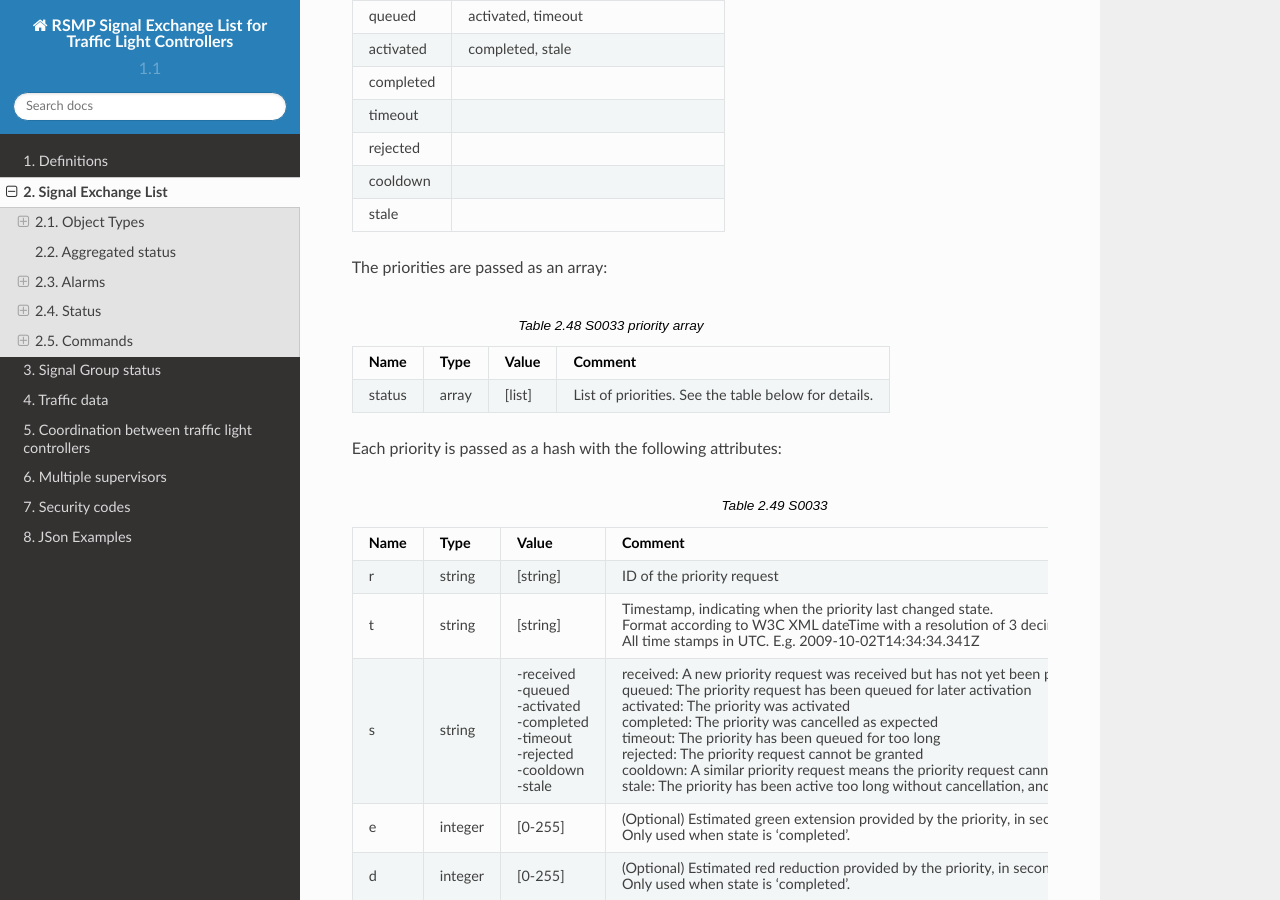
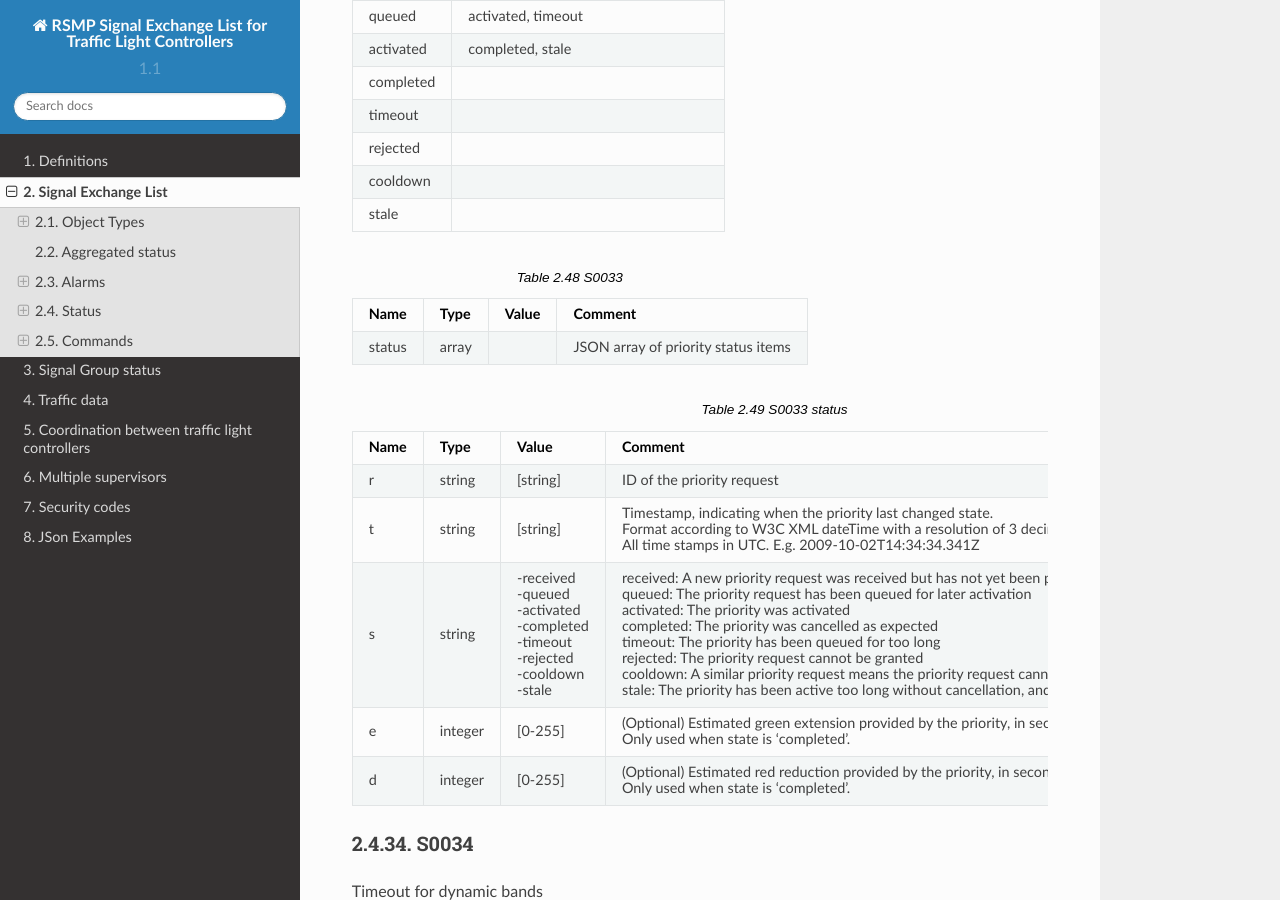
Before and after one commit to rsmp-nordic/rsmp_sxl_traffic_lights, a Sphinx documentation site: the page built from source/sxl_traffic_light_controller.rst, in a window 1280 px wide and 900 px high, scrolled down 25496 px. Built offline with Sphinx 7.4.7 and the Read the Docs theme 2.0.0, drawn with Linux system fonts in a browser that asks for light colours.

Commit message:
sxl: formatting update when using the 'array' type in S0033

```diff
--- a/source/sxl_traffic_light_controller.rst
+++ b/source/sxl_traffic_light_controller.rst
@@ -1495,24 +1495,23 @@ A request always starts in the 'received' state. The following table shows the p
    stale
    ==========  =====================================
 
-The priorities are passed as an array:
-
-.. tabularcolumns:: |\Yl{0.15}|\Yl{0.08}|\Yl{0.13}|\Yl{0.50}|
-
-.. table:: S0033 priority array
-
-   ==========  =======  ===============  ==============================================================================
-   Name        Type     Value            Comment
-   ==========  =======  ===============  ==============================================================================
-   status      array    [list]           List of priorities. See the table below for details.
-   ==========  =======  ===============  ==============================================================================
-
-Each priority is passed as a hash with the following attributes:
-
 
 .. tabularcolumns:: |\Yl{0.15}|\Yl{0.15}|\Yl{0.20}|\Yl{0.50}|
 
 .. table:: S0033
+   :class: longtable
+
+
+   ======  ======  =======  ===================================
+   Name    Type    Value    Comment
+   ======  ======  =======  ===================================
+   status  array            JSON array of priority status items
+   ======  ======  =======  ===================================
+
+
+.. tabularcolumns:: |\Yl{0.15}|\Yl{0.15}|\Yl{0.20}|\Yl{0.50}|
+
+.. table:: S0033 status
    :class: longtable
 
 
```
